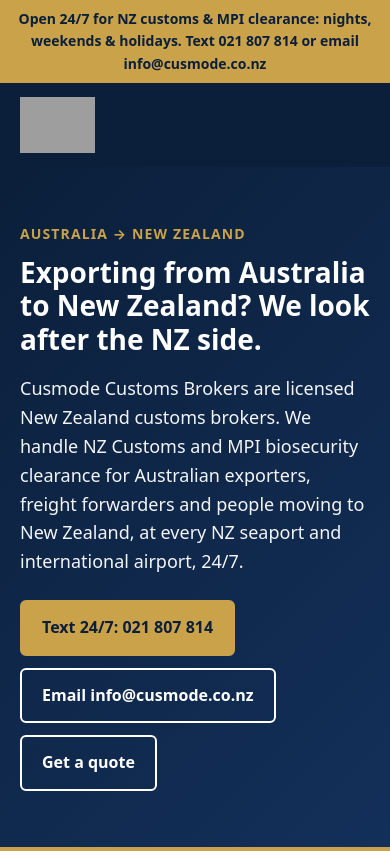
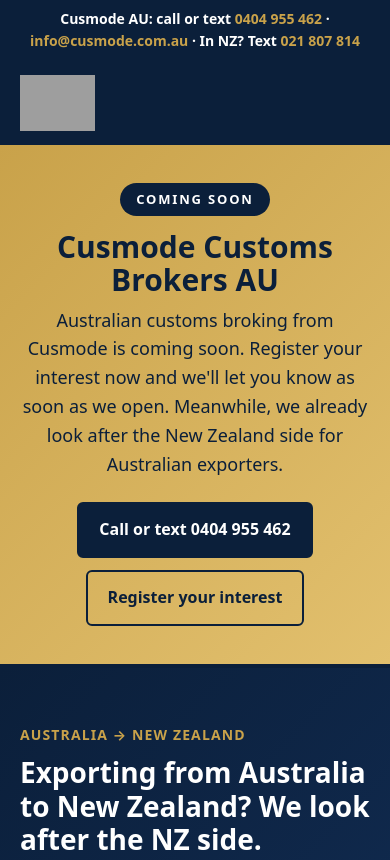
Before and after one commit to samthebrokers-prog/cusmode-au, a plain HTML site: page index.html in a window 390 px wide. Shown: the top 860 px of the page. Drawn offline with Linux system fonts and the light colour scheme; grey boxes are pictures that could not be loaded.

Commit message:
Cusmode AU coming soon banner, AU contact details, Contact us section
Co-Authored-By: Claude Opus 5.5 <noreply@anthropic.com>
Claude-Session: https://claude.ai/code/session_01CU4XarUsbNt6fXNF4UGJKg

```diff
--- a/index.html
+++ b/index.html
@@ -13,7 +13,8 @@
 body{margin:0;font-family:system-ui,-apple-system,"Segoe UI",Roboto,Arial,sans-serif;color:var(--text);line-height:1.6;background:#fff}
 a{color:inherit}
 .wrap{max-width:1100px;margin:0 auto;padding:0 20px}
-.top{background:var(--gold);color:var(--navy);font-size:14px;text-align:center;padding:8px 12px;font-weight:600}
+.top{background:var(--navy);color:#fff;font-size:14px;text-align:center;padding:8px 12px;font-weight:600}
+.top a{color:var(--gold);text-decoration:none}
 header{background:var(--navy);padding:14px 0}
 header .wrap{display:flex;align-items:center;justify-content:space-between;gap:16px;flex-wrap:wrap}
 header img{height:70px;width:auto;display:block}
@@ -41,13 +42,22 @@ h2{font-size:28px;margin:0 0 6px;color:var(--navy)}
 .cta h2{color:#fff}
 .cta p{opacity:.9}
 .cta .btns{justify-content:center}
+.soon{background:linear-gradient(135deg,#c9a24a,#e2c06e);color:var(--navy);padding:38px 0;text-align:center;border-bottom:4px solid var(--navy)}
+.soon .tag{display:inline-block;background:var(--navy);color:#fff;font-weight:800;letter-spacing:.14em;font-size:13px;text-transform:uppercase;padding:6px 16px;border-radius:30px}
+.soon h1{font-size:clamp(30px,5vw,52px);line-height:1.1;margin:14px 0 10px;color:var(--navy)}
+.soon p{max-width:760px;margin:0 auto;font-size:18px;font-weight:500}
+.soon .btns{justify-content:center}
+.soon .btn{border-color:var(--navy);color:var(--navy)}
+.soon .btn.dark{background:var(--navy);color:#fff}
+.contact .card a{font-weight:700;color:var(--navy)}
+.contact .big{font-size:24px;font-weight:800;color:var(--navy);margin:4px 0 10px;display:block;text-decoration:none}
 footer{background:#071629;color:#c9d1dc;font-size:14px;padding:26px 0;text-align:center}
 footer a{color:#fff}
 @media(max-width:640px){header nav{display:none}header img{height:56px}}
 </style>
 </head>
 <body>
-<div class="top">Open 24/7 for NZ customs &amp; MPI clearance: nights, weekends &amp; holidays. Text 021 807 814 or email info@cusmode.co.nz</div>
+<div class="top">Cusmode AU: call or text <a href="tel:+61404955462">0404 955 462</a> · <a href="mailto:info@cusmode.com.au">info@cusmode.com.au</a> · In NZ? Text <a href="sms:+6421807814">021 807 814</a></div>
 <header>
   <div class="wrap">
     <a href="https://cusmode.com.au/"><img src="https://cusmode.co.nz/wp-content/uploads/2026/02/logo.png" alt="Cusmode Customs Brokers"></a>
@@ -55,10 +65,22 @@ footer a{color:#fff}
       <a href="#services">What we clear</a>
       <a href="#ports">Ports</a>
       <a href="#how">How it works</a>
-      <a href="https://cusmode.co.nz/contact/">Get a quote</a>
+      <a href="#contact">Contact us</a>
     </nav>
   </div>
 </header>
+
+<div class="soon">
+  <div class="wrap">
+    <span class="tag">Coming soon</span>
+    <h1>Cusmode Customs Brokers AU</h1>
+    <p>Australian customs broking from Cusmode is coming soon. Register your interest now and we'll let you know as soon as we open. Meanwhile, we already look after the New Zealand side for Australian exporters.</p>
+    <div class="btns">
+      <a class="btn dark" href="tel:+61404955462">Call or text 0404 955 462</a>
+      <a class="btn" href="mailto:info@cusmode.com.au?subject=Register%20interest%20-%20Cusmode%20AU">Register your interest</a>
+    </div>
+  </div>
+</div>
 
 <div class="hero">
   <div class="wrap">
@@ -66,9 +88,9 @@ footer a{color:#fff}
     <h1>Exporting from Australia to New Zealand? We look after the NZ side.</h1>
     <p>Cusmode Customs Brokers are licensed New Zealand customs brokers. We handle NZ Customs and MPI biosecurity clearance for Australian exporters, freight forwarders and people moving to New Zealand, at every NZ seaport and international airport, 24/7.</p>
     <div class="btns">
-      <a class="btn gold" href="sms:+6421807814">Text 24/7: 021 807 814</a>
-      <a class="btn" href="mailto:info@cusmode.co.nz">Email info@cusmode.co.nz</a>
-      <a class="btn" href="https://cusmode.co.nz/contact/">Get a quote</a>
+      <a class="btn gold" href="tel:+61404955462">AU: 0404 955 462</a>
+      <a class="btn" href="mailto:info@cusmode.com.au">Email info@cusmode.com.au</a>
+      <a class="btn" href="#contact">Contact us</a>
     </div>
   </div>
 </div>
@@ -95,7 +117,7 @@ footer a{color:#fff}
     <div class="grid">
       <div class="card"><h3>Seaports</h3><ul><li>Auckland &amp; Northport (Whangārei)</li><li>Tauranga &amp; Napier</li><li>New Plymouth &amp; Nelson</li><li>Wellington (CentrePort)</li><li>Lyttelton (Christchurch) &amp; Timaru</li><li>Port Chalmers (Dunedin) &amp; Bluff</li></ul></div>
       <div class="card"><h3>International airports</h3><ul><li>Auckland</li><li>Wellington</li><li>Christchurch</li><li>Queenstown</li><li>Dunedin</li></ul></div>
-      <div class="card"><h3>24/7 clearance</h3><ul><li>Nights, weekends and public holidays</li><li>Urgent and after-hours jobs</li><li>Goods held at the NZ border? Text us now</li></ul></div>
+      <div class="card"><h3>24/7 clearance</h3><ul><li>Nights, weekends and public holidays</li><li>Urgent and after-hours jobs</li><li>Goods held at the NZ border? Call 0404 955 462 or text 021 807 814</li></ul></div>
     </div>
   </div>
 </section>
@@ -115,24 +137,24 @@ footer a{color:#fff}
 
 <section class="alt">
   <div class="wrap">
-    <div class="notice"><strong>About Cusmode Customs Brokers AU:</strong> our application for an Australian customs broker licence is in progress. Until it is approved we do not provide Australian customs broking or clearance. The services on this page are New Zealand customs and biosecurity clearance, carried out by licensed customs brokers at Cusmode Customs Brokers in New Zealand. Want to hear when Australian services start? <a href="mailto:info@cusmode.co.nz?subject=Register%20interest%20-%20Cusmode%20AU">Register your interest</a>.</div>
+    <div class="notice"><strong>About Cusmode Customs Brokers AU:</strong> our application for an Australian customs broker licence is in progress. Until it is approved we do not provide Australian customs broking or clearance. The services on this page are New Zealand customs and biosecurity clearance, carried out by licensed customs brokers at Cusmode Customs Brokers in New Zealand. Want to hear when Australian services start? <a href="mailto:info@cusmode.com.au?subject=Register%20interest%20-%20Cusmode%20AU">Register your interest</a>.</div>
   </div>
 </section>
 
-<section class="cta">
+<section id="contact" class="contact">
   <div class="wrap">
-    <h2>Shipping to New Zealand soon?</h2>
-    <p>Send us your documents or a quick message. A licensed NZ customs broker will reply the same day.</p>
-    <div class="btns">
-      <a class="btn gold" href="sms:+6421807814">Text 021 807 814</a>
-      <a class="btn" href="mailto:info@cusmode.co.nz">info@cusmode.co.nz</a>
-      <a class="btn" href="https://cusmode.co.nz/">Visit cusmode.co.nz</a>
+    <h2>Contact us</h2>
+    <p class="sub">Send us your documents or a quick message. We'll reply the same day.</p>
+    <div class="grid">
+      <div class="card"><h3>In Australia</h3><a class="big" href="tel:+61404955462">0404 955 462</a><p>Call or text<br><a href="mailto:info@cusmode.com.au">info@cusmode.com.au</a></p></div>
+      <div class="card"><h3>In New Zealand</h3><a class="big" href="sms:+6421807814">021 807 814</a><p>Text only, 24/7<br><a href="mailto:info@cusmode.co.nz">info@cusmode.co.nz</a></p></div>
+      <div class="card"><h3>Get a quote</h3><p>Tell us what you're shipping, where it's going and when.</p><p style="margin-top:10px"><a href="https://cusmode.co.nz/contact/">Request a quote →</a></p></div>
     </div>
   </div>
 </section>
 
 <footer>
-  <div class="wrap">© 2026 Cusmode Customs Brokers · Licensed New Zealand customs brokers · <a href="https://cusmode.co.nz/">cusmode.co.nz</a></div>
+  <div class="wrap">© 2026 Cusmode Customs Brokers AU (coming soon) · AU <a href="tel:+61404955462">0404 955 462</a> · <a href="mailto:info@cusmode.com.au">info@cusmode.com.au</a> · NZ text <a href="sms:+6421807814">021 807 814</a> · <a href="https://cusmode.co.nz/">cusmode.co.nz</a></div>
 </footer>
 </body>
 </html>
```
